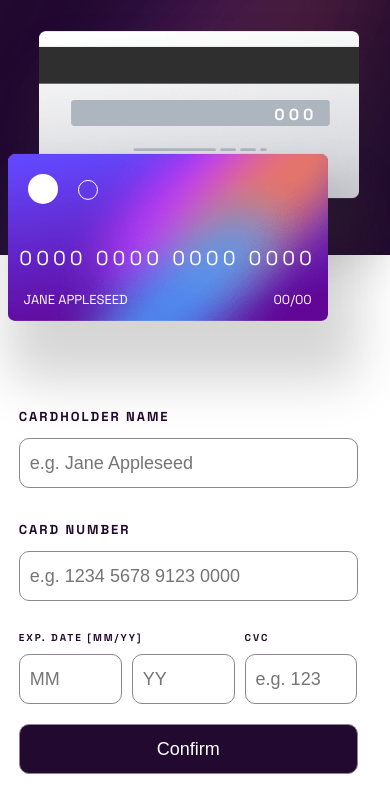
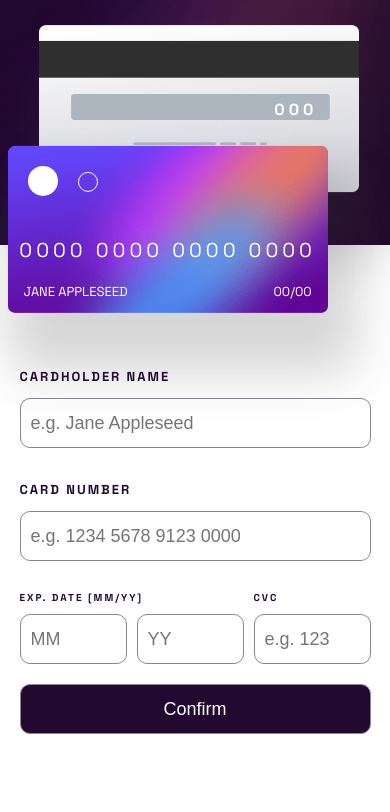
Before and after one commit to CodingBuilder/interactive-card-details, a plain HTML site: page index.html in a window 390 px wide. Drawn offline with Linux system fonts and the light colour scheme.

Commit message:
MORE STYLING!!

```diff
--- a/css/style.css
+++ b/css/style.css
@@ -443,8 +443,7 @@ body {
 
 @media (max-width: 500px) {
   .page .right {
-    width: 96.5%;
-    margin: 0;
+    width: 100%;
   }
 }
 
@@ -461,8 +460,8 @@ body {
 @media (max-width: 500px) {
   .page .right .container {
     width: 90%;
-    margin-top: 140px;
-    padding-bottom: 50px;
+    margin-top: 110px;
+    padding-bottom: 90px;
   }
 }
 
```
